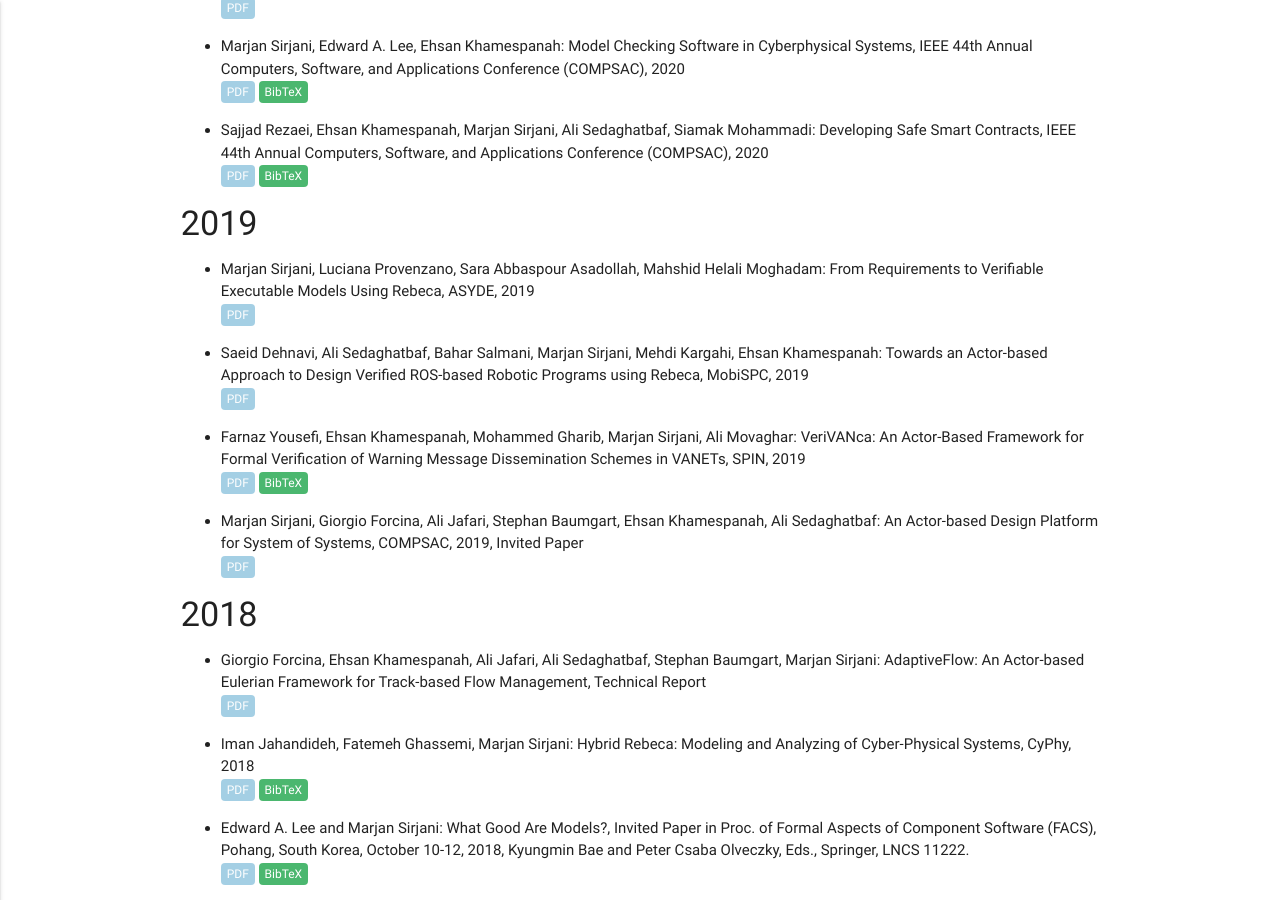
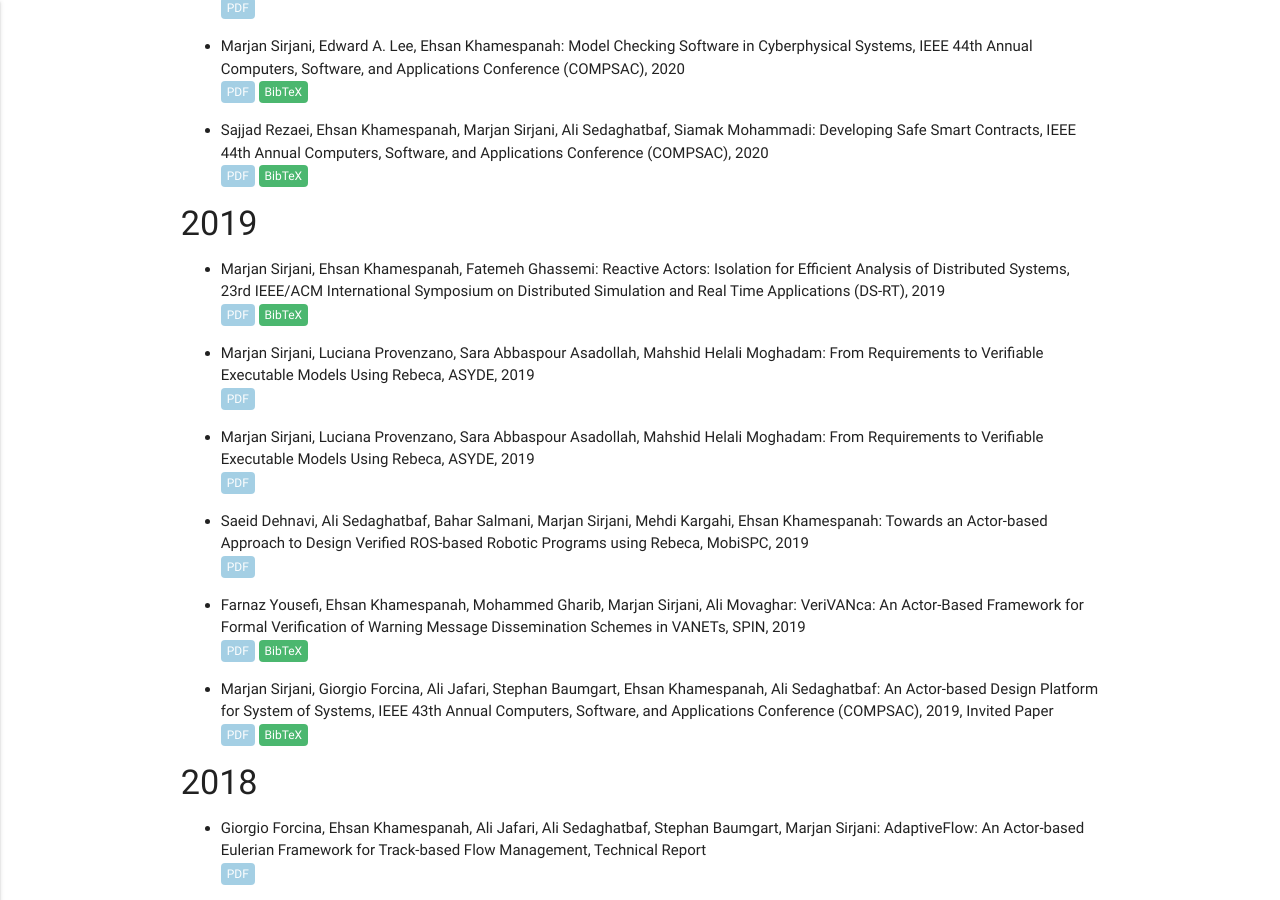
Before and after one commit to rebeca-lang/rebeca-lang.github.io, a Jekyll site: the page built from publications.md, in a window 1280 px wide and 900 px high, scrolled down 1175 px. Built offline with Jekyll 4.4.1, drawn with Linux system fonts in a browser that asks for light colours; some of the changed text lies outside the part shown.

Commit message:
Publications of 2019 are updated.

```diff
--- a/publications.md
+++ b/publications.md
@@ -25,7 +25,8 @@ redirect_from: "/wiki/pmwiki.php/Rebeca/Publications"
 <a class="link link_pdf" href="/assets/papers/2020/Safe-Design-of-Flow-Management-Systems-Using-Rebeca.pdf">PDF</a>
 <a class="link link_bibtex" href="https://dblp.org/rec/journals/jip/ForcinaSBJKMS20.html?view=bibtex">BibTeX</a>
 
-- Pavle Mrvaljevic: Tool Orchestration for Modeling, Verification, and Analysis of Collaborating Autonomous Machines - Master Thesis, Malardalen University, Sweeden (2020).\\
+- Pavle Mrvaljevic: Tool Orchestration for Modeling, Verification, and Analysis of Collaborating Autonomous Machines - Master Thesis, Malardalen University, Sweeden, 2020
+\\
 <a class="link link_pdf" href="/assets/theses/Tool-Orchestration-for-modeling-verification-and-analysis-of-collaborating-autonomous-machines.pdf">PDF</a>
 
 - Fereidoun Moradi, Sara Abbaspour Asadollah, Ali Sedaghatbaf, AidaCausevic, Marjan Sirjani, and Carolyn Talcott: An Actor-based Approach for Security Analysis of Cyber-Physical Systems,
@@ -63,6 +64,15 @@ Submitted to a Journal
 <a class="link link_bibtex" href="https://dblp.org/rec/conf/compsac/RezaeiKSSM20.html?view=bibtex">BibTeX</a>
 
 #### 2019
+- Marjan Sirjani, Ehsan Khamespanah, Fatemeh Ghassemi: Reactive Actors: Isolation for Efficient Analysis of Distributed Systems, 23rd IEEE/ACM International Symposium on Distributed Simulation and Real Time Applications (DS-RT), 2019
+\\
+<a class="link link_pdf" href="/assets/papers/2019/Reactive-Actors-Isolation-for-Efficient-Analysis-of-Distributed-Systems.pdf">PDF</a>
+<a class="link link_bibtex" href="https://dblp.org/rec/conf/dsrt/SirjaniKG19.html?view=bibtex">BibTeX</a>
+
+- Marjan Sirjani, Luciana Provenzano, Sara Abbaspour Asadollah, Mahshid Helali Moghadam: From Requirements to Verifiable Executable Models Using Rebeca, ASYDE, 2019
+\\
+<a class="link link_pdf" href="/assets/papers/2019/From-Requirements-to-Verifiable-Executable-Models-Using-Rebeca.pdf">PDF</a>
+
 - Marjan Sirjani, Luciana Provenzano, Sara Abbaspour Asadollah, Mahshid Helali Moghadam: From Requirements to Verifiable Executable Models Using Rebeca, ASYDE, 2019
 \\
 <a class="link link_pdf" href="/assets/papers/2019/From-Requirements-to-Verifiable-Executable-Models-Using-Rebeca.pdf">PDF</a>
@@ -71,16 +81,16 @@ Submitted to a Journal
 \\
 <a class="link link_pdf" href="/assets/papers/2019/Towards-an-Actor-based-Approach-to-Design-Verified-ROS-based-Robotic-Programs-using-Rebeca.pdf">PDF</a>
 
-
 - Farnaz Yousefi, Ehsan Khamespanah, Mohammed Gharib, Marjan Sirjani, Ali Movaghar: VeriVANca: An Actor-Based Framework for Formal Verification of Warning Message Dissemination Schemes in VANETs, SPIN, 2019
 \\
 <a class="link link_pdf" href="/assets/papers/2019/VeriVANca-An-Actor-Based-Framework-for-Formal-Verification-of-Warning-Message-Dissemination-Schemes-in-VANETs.pdf">PDF</a>
 <a class="link link_bibtex" href="https://dblp.org/rec/bibtex/conf/spin/YousefiKGSM19">BibTeX</a>
 
 
-- Marjan Sirjani, Giorgio Forcina, Ali Jafari, Stephan Baumgart, Ehsan Khamespanah, Ali Sedaghatbaf: An Actor-based Design Platform for System of Systems, COMPSAC, 2019, Invited Paper
+- Marjan Sirjani, Giorgio Forcina, Ali Jafari, Stephan Baumgart, Ehsan Khamespanah, Ali Sedaghatbaf: An Actor-based Design Platform for System of Systems, IEEE 43th Annual Computers, Software, and Applications Conference (COMPSAC), 2019, Invited Paper
 \\
 <a class="link link_pdf" href="/assets/papers/2019/An-Actor-based-Design-Platform-for-System-of-Systems.pdf">PDF</a>
+<a class="link link_bibtex" href="https://dblp.org/rec/conf/compsac/SirjaniFJBKS19.html?view=bibtex">BibTeX</a>
 
 #### 2018
 - Giorgio Forcina, Ehsan Khamespanah, Ali Jafari, Ali Sedaghatbaf, Stephan Baumgart, Marjan Sirjani: AdaptiveFlow: An Actor-based Eulerian Framework for Track-based Flow Management, Technical Report
```
Also changed, not shown: 1 other file.
